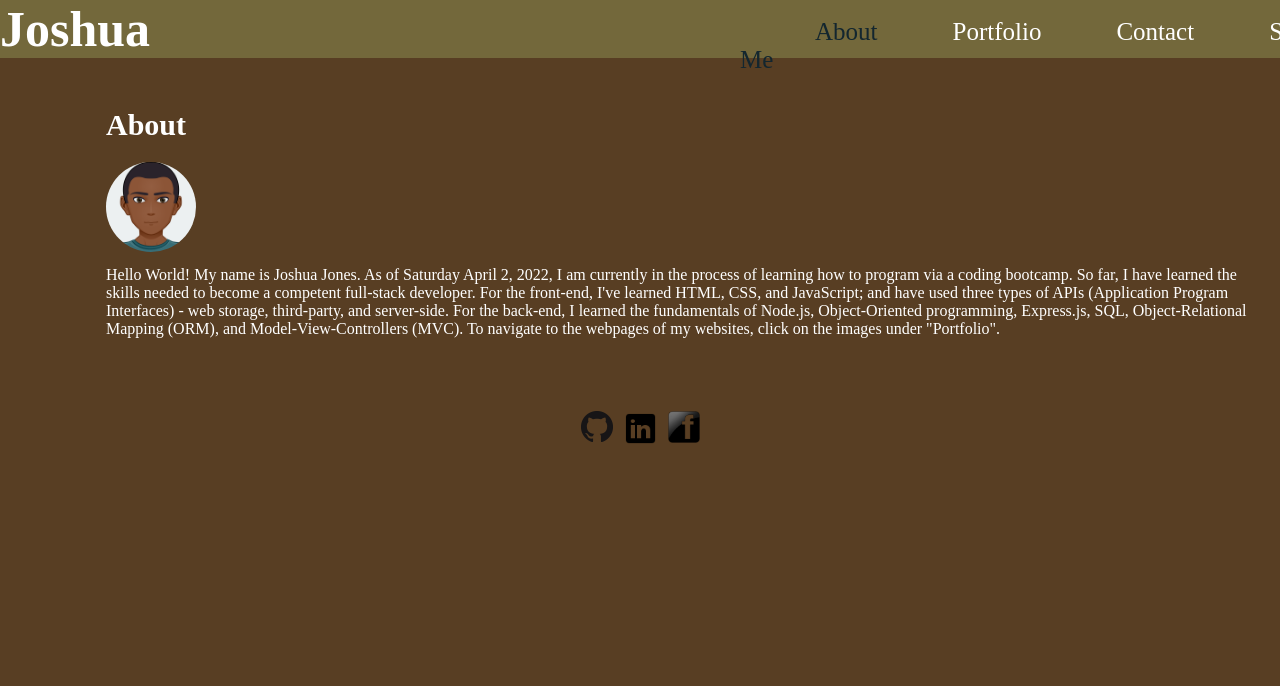
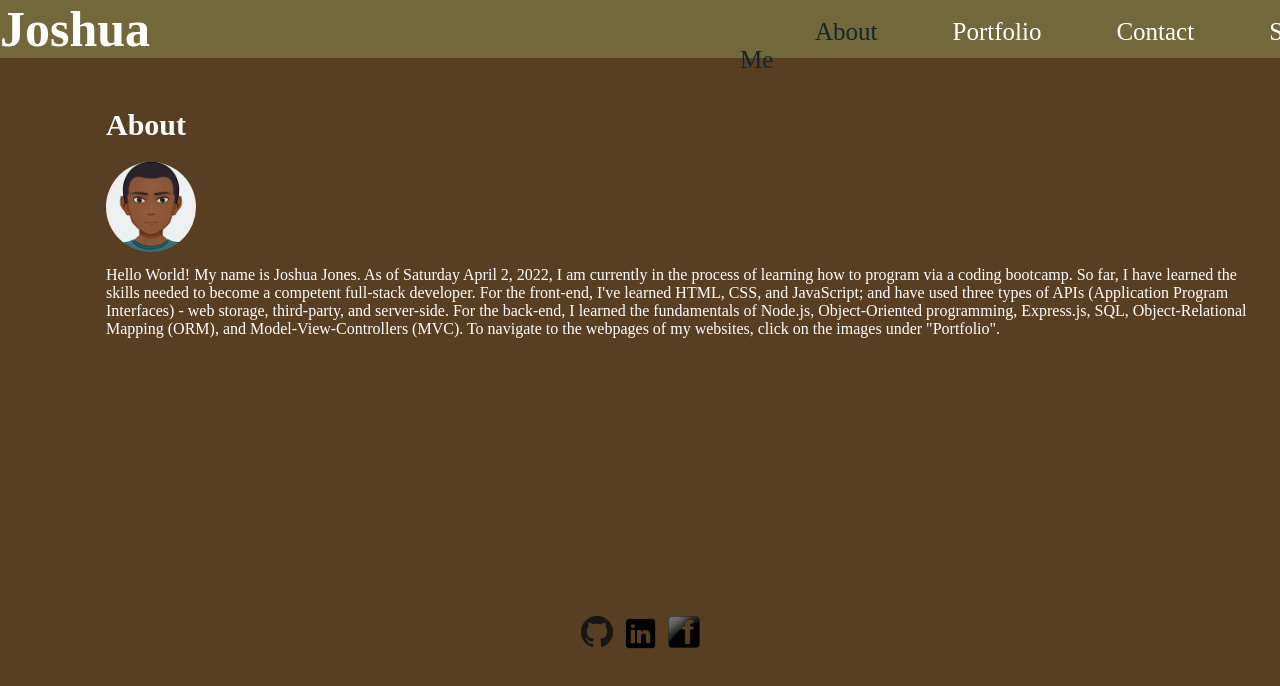
Before and after one commit to CoderJ01/react-programming-portfolio, a React (Create React App) app: page / in a window 1280 px wide. Shown: the top 686 px of the page. Built offline with nearby package versions, Linux system fonts and the light colour scheme.

Commit message:
footer placement via 'project' (css) height

```diff
--- a/src/index.css
+++ b/src/index.css
@@ -48,6 +48,7 @@ header nav ul a {
 
 .project {
   margin-top: 50px;
+  min-height: 490px;
 }
 
 /* ABOUT */
```
